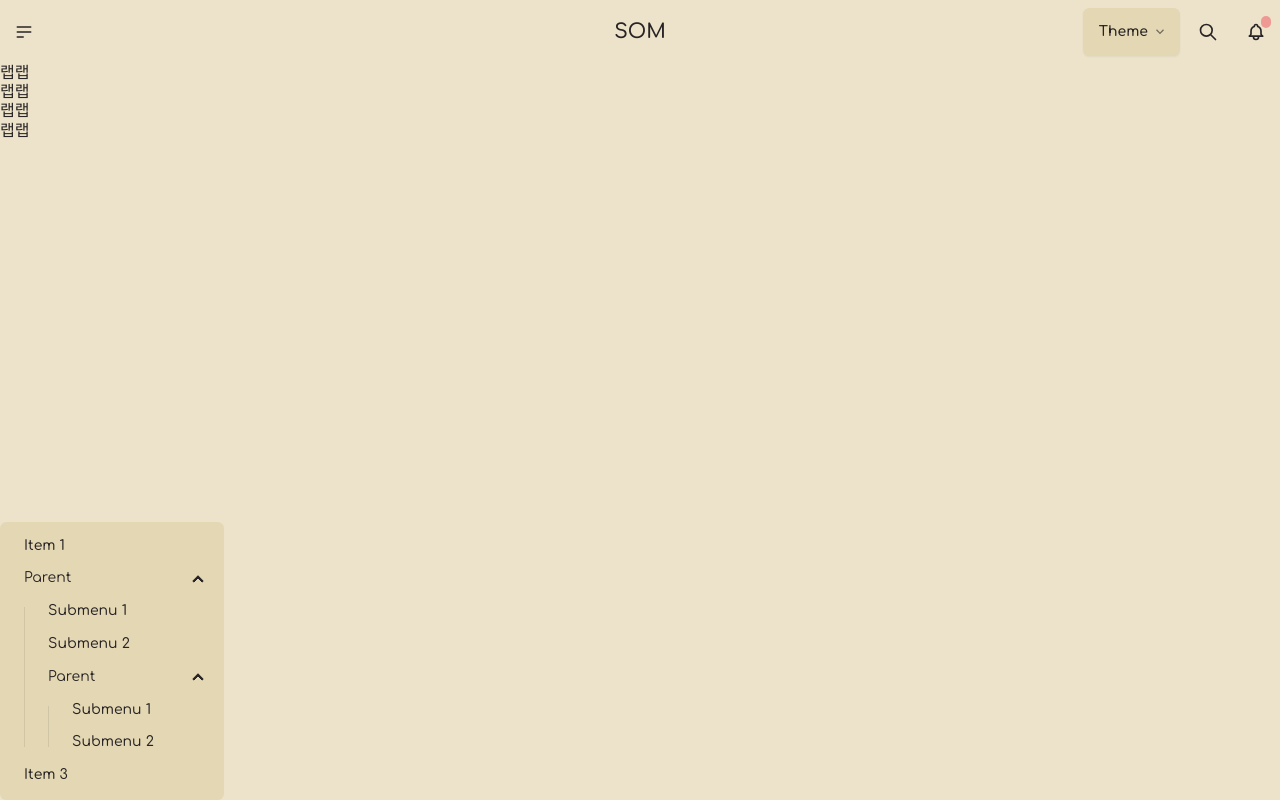
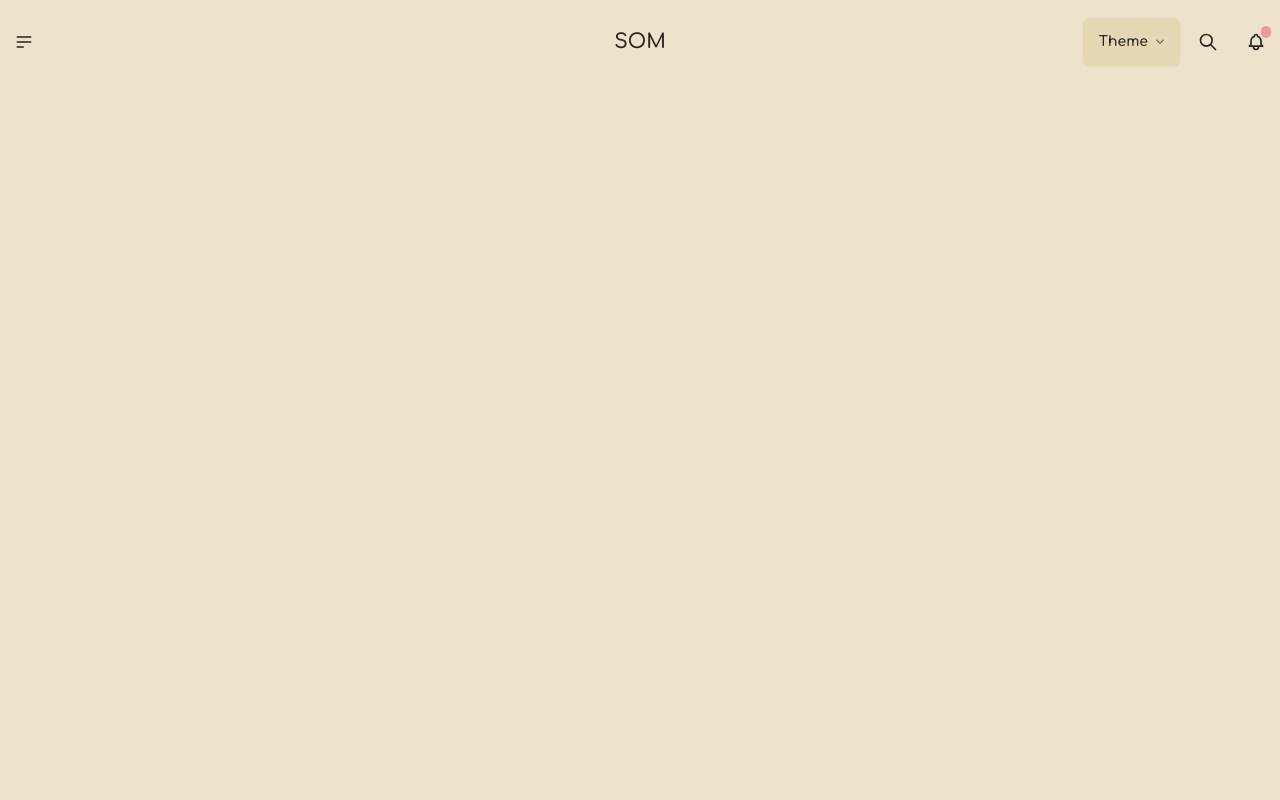
Before and after one commit to LeeAndRyu/SOM_FE, a React (Vite) app: page / in a window 1280 px wide. Built offline with nearby package versions, Linux system fonts and the light colour scheme.

Commit message:
:lipstick: Layout : wrapper width 값 변경
main 및 wrap 사이즈 값 변경

```diff
--- a/src/components/layout.tsx
+++ b/src/components/layout.tsx
@@ -30,7 +30,10 @@ const Layout = () => {
                     />
                   </svg>
                 </div>
-                <ul
+                <ul className='dropdown-content'>
+                <SideMenu />
+                </ul>
+{/*                 <ul
                   tabIndex={0}
                   className='menu menu-sm dropdown-content mt-3 z-[1] p-2 shadow bg-base-100 rounded-box w-52'
                 >
@@ -43,7 +46,7 @@ const Layout = () => {
                   <li>
                     <a>About</a>
                   </li>
-                </ul>
+                </ul> */}
               </div>
             </div>
             <div className='navbar-center'>
@@ -92,7 +95,7 @@ const Layout = () => {
           </div>
         </div>
       </header>
-      <SideMenu />
+
       <main id='main'>
         <div className='inner'>
           <Outlet />
--- a/src/components/sideMenu.tsx
+++ b/src/components/sideMenu.tsx
@@ -3,7 +3,7 @@ const SideMenu = () => {
     <div id='sideMenuWrapper'>
       <ul className='menu bg-base-200 w-56 rounded-box'>
         <li>
-          <a>Item 1</a>
+          <a href='/write'>write</a>
         </li>
         <li>
           <details open>
@@ -32,11 +32,11 @@ const SideMenu = () => {
           </details>
         </li>
         <li>
-          <a>Item 3</a>
+          <a href='/login'>login</a>
         </li>
       </ul>
     </div>
-  );
-};
+  )
+}
 
-export default SideMenu;
+export default SideMenu
--- a/src/routes/home.tsx
+++ b/src/routes/home.tsx
@@ -1,10 +1,7 @@
 const Home = () => {
   return (
     <>
-  <p>랩랩</p>
-  <p>랩랩</p>
-  <p>랩랩</p>
-  <p>랩랩</p>
+
     </>
   )
 }
--- a/src/scss/container/_header.scss
+++ b/src/scss/container/_header.scss
@@ -8,7 +8,7 @@ header {
     position: relative;
     max-width: var(--max-width);
     margin: 0 auto;
-    // padding-top: 20px;
+    padding-top: 10px;
     & > div {
       padding: 0;
       border-radius: 10px;
--- a/src/scss/container/_sideMenu.scss
+++ /dev/null
@@ -1,6 +0,0 @@
-#sideMenuWrapper {
-  position: absolute;
-  bottom: 0%;
-
-  left: 0px;
-}
--- a/src/scss/container/_wrap.scss
+++ b/src/scss/container/_wrap.scss
@@ -19,4 +19,8 @@ body {
   max-width: var(--max-width);
   position: relative;
   min-height: 100dvh;
+  #main {
+    width: var(--max-inner-width);
+    margin: 0 auto;
+  }
 }
--- a/src/scss/main.css
+++ b/src/scss/main.css
@@ -205,6 +205,7 @@ a {
 :root {
   --side-padding: 3rem;
   --max-width: 1600px;
+  --max-inner-width: 1200px;
   --padding-1: 1.6rem;
   --padding-2: 1.2rem;
   --padding-3: 0.8rem;
@@ -276,6 +277,7 @@ header > .headInner {
   position: relative;
   max-width: var(--max-width);
   margin: 0 auto;
+  padding-top: 10px;
 }
 header > .headInner > div {
   padding: 0;
@@ -312,11 +314,9 @@ body {
   position: relative;
   min-height: 100dvh;
 }
-
-#sideMenuWrapper {
-  position: absolute;
-  bottom: 0%;
-  left: 0px;
+#wrap #main {
+  width: var(--max-inner-width);
+  margin: 0 auto;
 }
 
 #loadingWrapper {
--- a/src/scss/theme/_theme.scss
+++ b/src/scss/theme/_theme.scss
@@ -2,6 +2,7 @@
   // ### margin,padding
   --side-padding: 3rem;
   --max-width: 1600px;
+  --max-inner-width: 1200px;
   --padding-1: 1.6rem;
   --padding-2: 1.2rem;
   --padding-3: 0.8rem;
```
